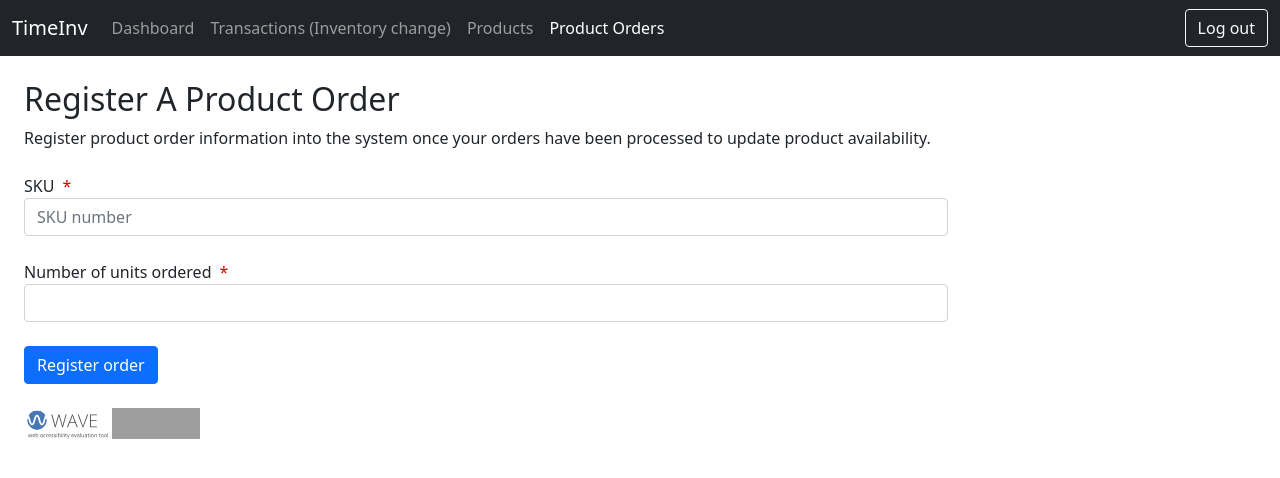
After one commit to selinaes/TimeInv, a Flask app: template timeinv-code/templates/order.html in a window 1280 px wide. The commit adds this page. Shown: the top 478 px of the page. Run offline with Flask 2, Linux system fonts and the light colour scheme; the template is opened without the code that fills it, so the values that code supplies are empty; grey boxes are pictures that could not be loaded.

Commit message:
Updates to order and products

```diff
--- a/timeinv-code/app.py
+++ b/timeinv-code/app.py
@@ -5,7 +5,6 @@ app = Flask(__name__)
 
 import cs304dbi as dbi
 import utils
-
 import random
 import datetime
 
@@ -162,6 +161,30 @@ def delete_product(sku):
         flash("Error. The product could not be deleted.", "error")
         return redirect(url_for('products'))
 
+@app.route('/order_products/', methods = ['GET', 'POST'])
+def order_products():
+    if request.method == 'GET':
+        return render_template('order.html')
+    # Request is POST
+    else:
+        conn = dbi.connect()
+        # Hard-coding valid username until adding login
+        try:
+            date = datetime.datetime.now().strftime('%Y-%m-%d %H:%M:%S')
+            print(date)
+            utils.add_product_order(conn, request.form['product-sku'],
+            request.form['product-units'], date, 'at1')
+            flash("""The order for product with
+             SKU """+ request.form['product-sku'] +" was sucessfully added.",
+             "success")
+            return render_template('order.html')
+        except Exception as e:
+            if len(e.args)  == 2 and 'FOREIGN KEY (`sku`)' in e.args[1]:
+                flash("Error adding the order: the product with the SKU provided doesn't exist.", "error")
+            else:
+                flash("Error adding order.", "error")
+            return render_template('order.html')
+
 @app.errorhandler(404)
 def page_not_found(e):
     return render_template('error.html'), 404
@@ -173,7 +196,7 @@ def init_db():
     dbi.use(db_to_use)
     print('will connect to {}'.format(db_to_use))
 
-@app.route('/transactions')
+@app.route('/transactions/')
 def transactions():
     conn = dbi.connect()
     if request.method == 'GET':
--- a/timeinv-code/templates/base.html
+++ b/timeinv-code/templates/base.html
@@ -36,7 +36,7 @@
             <a class="nav-link" href="{{url_for('products')}}">Products</a>
           </li>
           <li class="nav-item">
-            <a class="nav-link" href="#">Order Products</a>
+            <a class="nav-link" href="{{url_for('order_products')}}">Product Orders</a>
           </li>
         </ul>
         <span>
--- /dev/null
+++ b/timeinv-code/templates/order.html
@@ -0,0 +1,65 @@
+{% extends "base.html" %}
+{% from "flashing-macro-filtered.html" import show_messages_filtered %}
+
+{% block head_stuff %}
+<title>Order Products | TimeInv</title>
+{% endblock %}
+
+{% block nav %}
+<nav class="navbar navbar-expand-md sticky-top navbar-dark bg-dark">
+    <div class="container-fluid">
+        <a class="navbar-brand" href="{{url_for('index')}}">TimeInv</a>
+        <button class="navbar-toggler" type="button" data-bs-toggle="collapse" data-bs-target="#navbarText"
+            aria-controls="navbarText" aria-expanded="false" aria-label="Toggle navigation">
+            <span class="navbar-toggler-icon"></span>
+        </button>
+        <div class="collapse navbar-collapse" id="navbarText">
+            <ul class="navbar-nav me-auto mb-2 mb-lg-0">
+                <li class="nav-item">
+                    <a class="nav-link" aria-current="page" href="{{url_for('index')}}">Dashboard</a>
+                </li>
+                <li class="nav-item">
+                    <a class="nav-link" href="{{url_for('transactions')}}">Transactions (Inventory change)</a>
+                </li>
+                <li class="nav-item">
+                    <a class="nav-link" href="{{url_for('products')}}">Products</a>
+                </li>
+                <li class="nav-item">
+                    <a class="nav-link active" href="{{url_for('order_products')}}">Product Orders</a>
+                </li>
+            </ul>
+            <span>
+                <button class="btn btn-outline-light">
+                    Log out
+                </button>
+            </span>
+        </div>
+    </div>
+</nav>
+{% endblock %}
+
+{% block main_content %}
+<div>
+    <div>
+        <h1>Register A Product Order</h1>
+        <p>
+            Register product order information into the system once your orders
+            have been processed to update product availability.
+        </p>
+        {{ show_messages_filtered() }}
+    </div>
+    <form class="pt-2 w-75" method="POST" action="{{url_for('order_products')}}">
+        <div class="form-group pb-4">
+            <label class="control-label" for="product-sku">SKU</label>
+            <input type="number" class="form-control" id="product-sku" name="product-sku" aria-describedby="productSku"
+                placeholder="SKU number" required/>
+        </div>
+        <div class="form-group pb-4">
+            <label class="control-label" for="product-units">Number of units ordered</label>
+            <input type="number" class="form-control" id="product-units" name="product-units" required>
+        </div>
+        <button type="submit" class="btn btn-primary">Register order</button>
+    </form>
+</div>
+
+{% endblock %}
--- a/timeinv-code/templates/products.html
+++ b/timeinv-code/templates/products.html
@@ -25,7 +25,7 @@
                     <a class="nav-link active" href="{{url_for('products')}}">Products</a>
                 </li>
                 <li class="nav-item">
-                    <a class="nav-link" href="#">Order Products</a>
+                    <a class="nav-link" href="{{url_for('order_products')}}">Product Orders</a>
                 </li>
             </ul>
             <span>
```
Also changed, not shown: timeinv-code/templates/transactions.html (+10 -6 lines), timeinv-code/utils.py (+19 -0 lines).
